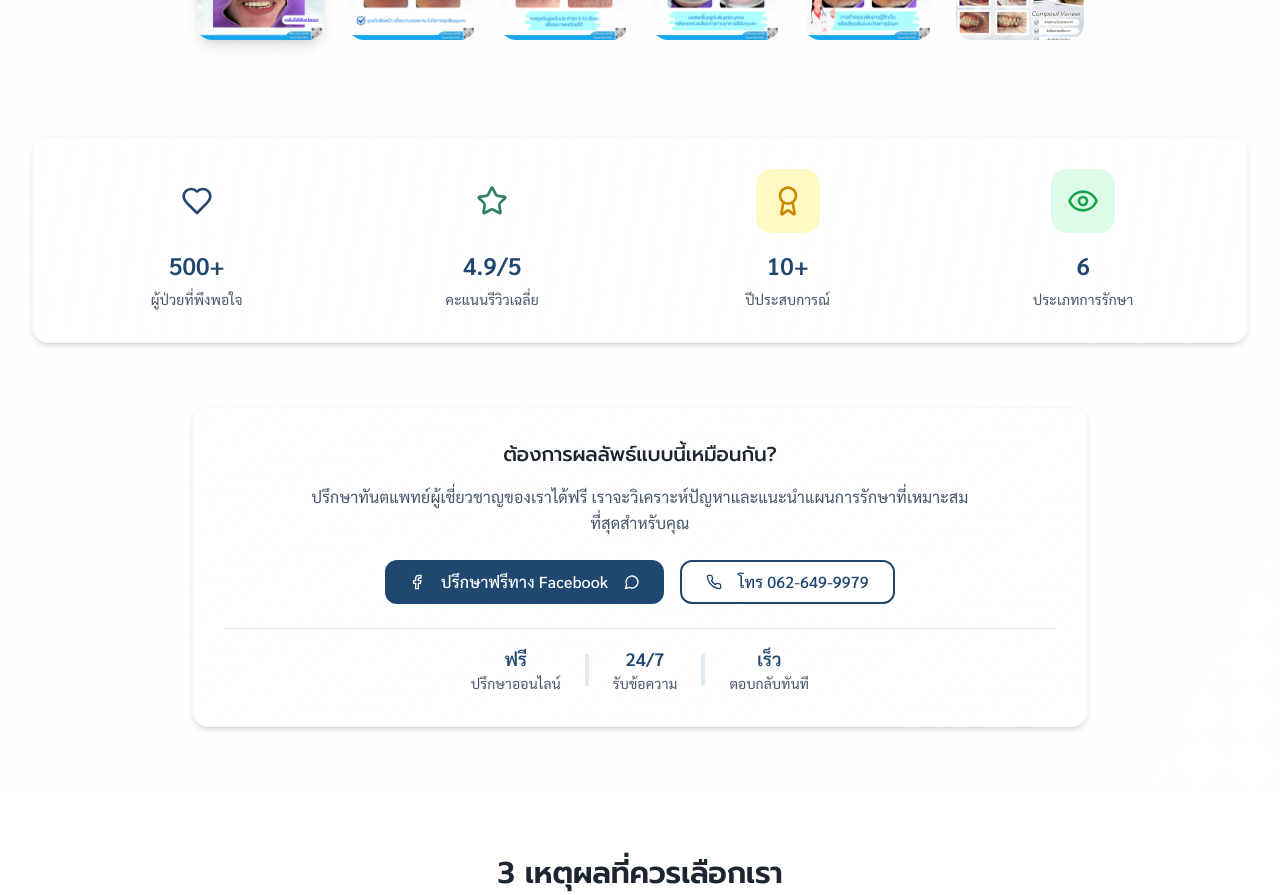
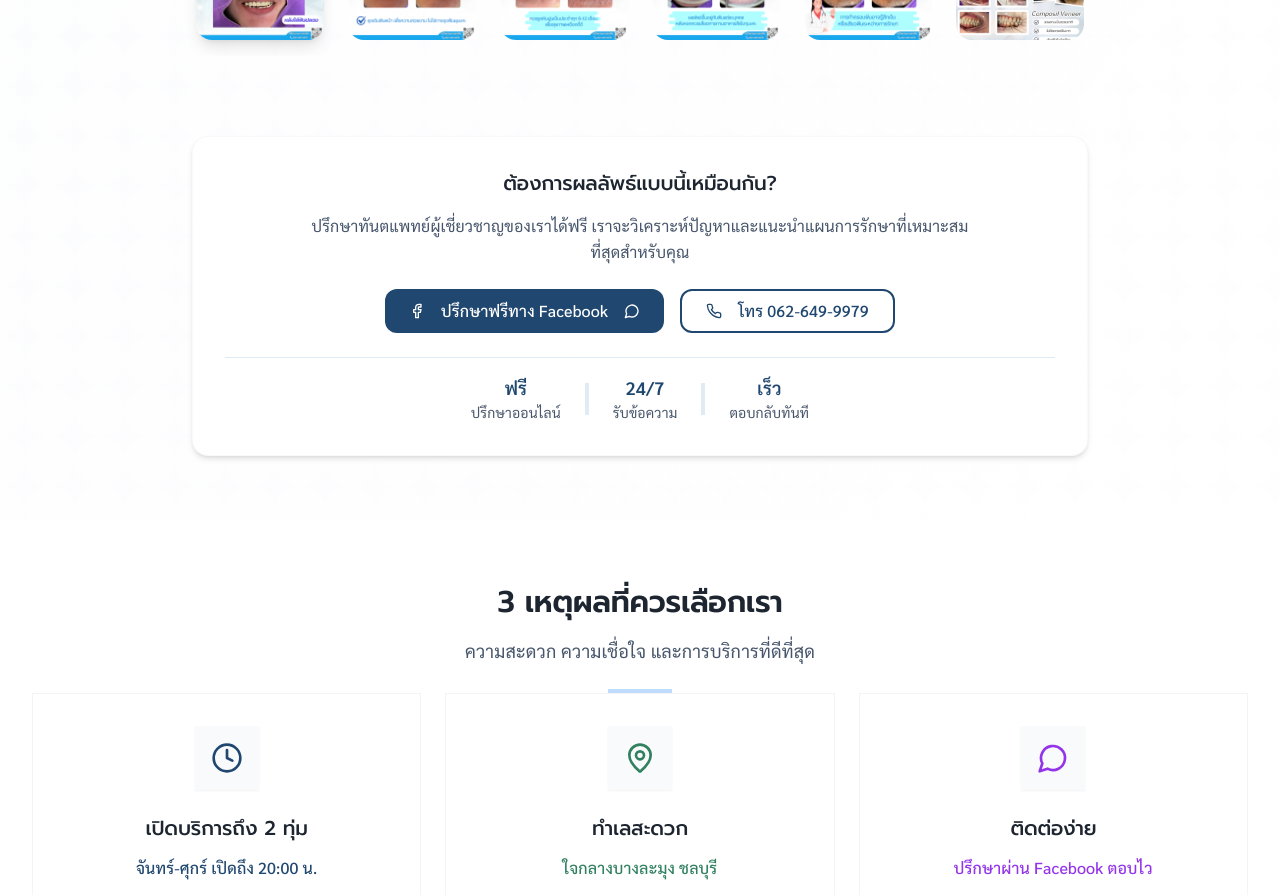
Before and after one commit to kittithon-p/myhome-smile-site, a React (Vite) app: page / in a window 1280 px wide. Shown: the part 7560-8455 px from the top of the page. Built offline with nearby package versions, Linux system fonts and the light colour scheme.

Commit message:
Remove the element.

```diff
--- a/src/components/ReviewsSection.tsx
+++ b/src/components/ReviewsSection.tsx
@@ -1,3 +1,4 @@
+
 import { useState } from "react";
 import { Star, Heart, Eye, Award } from "lucide-react";
 import { reviewImages, categories } from "./reviews/ReviewImageData";
@@ -95,42 +96,6 @@ const ReviewsSection = () => {
           onImageSelect={handleImageSelect}
         />
 
-        {/* Stats Section */}
-        <div className="mb-16">
-          <div className="card-modern card-spacing bg-gradient-to-br from-white to-dental-accent/20">
-            <div className="grid grid-cols-2 md:grid-cols-4 gap-8">
-              <div className="text-center">
-                <div className="w-16 h-16 bg-dental-primary/10 rounded-2xl flex items-center justify-center mx-auto mb-4">
-                  <Heart className="w-8 h-8 text-dental-primary" />
-                </div>
-                <div className="text-2xl font-bold text-dental-primary mb-2">500+</div>
-                <div className="text-caption text-dental-light">ผู้ป่วยที่พึงพอใจ</div>
-              </div>
-              <div className="text-center">
-                <div className="w-16 h-16 bg-dental-secondary/10 rounded-2xl flex items-center justify-center mx-auto mb-4">
-                  <Star className="w-8 h-8 text-dental-secondary" />
-                </div>
-                <div className="text-2xl font-bold text-dental-primary mb-2">4.9/5</div>
-                <div className="text-caption text-dental-light">คะแนนรีวิวเฉลี่ย</div>
-              </div>
-              <div className="text-center">
-                <div className="w-16 h-16 bg-yellow-100 rounded-2xl flex items-center justify-center mx-auto mb-4">
-                  <Award className="w-8 h-8 text-yellow-600" />
-                </div>
-                <div className="text-2xl font-bold text-dental-primary mb-2">10+</div>
-                <div className="text-caption text-dental-light">ปีประสบการณ์</div>
-              </div>
-              <div className="text-center">
-                <div className="w-16 h-16 bg-green-100 rounded-2xl flex items-center justify-center mx-auto mb-4">
-                  <Eye className="w-8 h-8 text-green-600" />
-                </div>
-                <div className="text-2xl font-bold text-dental-primary mb-2">6</div>
-                <div className="text-caption text-dental-light">ประเภทการรักษา</div>
-              </div>
-            </div>
-          </div>
-        </div>
-
         <ReviewCTA />
       </div>
     </section>
```
